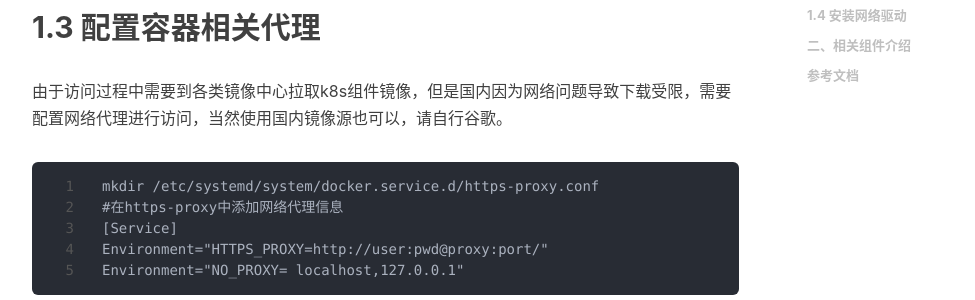
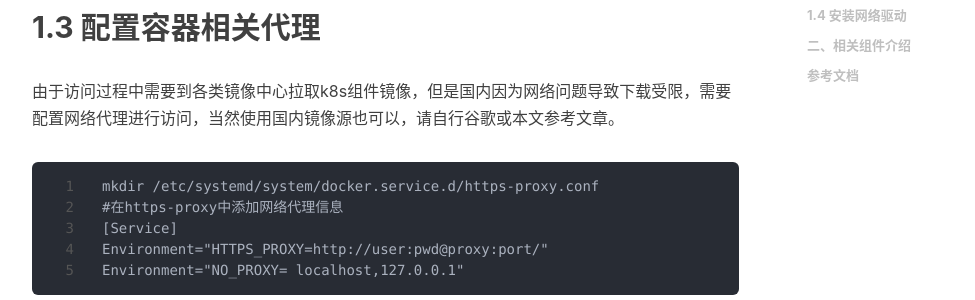
Before and after one commit to shihai1991/shihai1991.github.io, a Jekyll site: the page built from _posts/2022-09-14-K8S deployment.md, in a window 1280 px wide and 900 px high, scrolled down 1787 px. Shown: the part 179-479 px from the top of the window, without its empty margins (233-1208 px from the left). Built offline with Jekyll 4.4.1, drawn with Linux system fonts in a browser that asks for light colours; nearby versions of some CDN libraries; comment, search, counter and statistics services are not loaded.

Commit message:
Update 2022-09-14-K8S deployment.md

````diff
--- a/_posts/2022-09-14-K8S deployment.md
+++ b/_posts/2022-09-14-K8S deployment.md
@@ -65,7 +65,7 @@ yum install -y kubectl kubelet kubeadm
 
 
 ## 1.3 配置容器相关代理
-由于访问过程中需要到各类镜像中心拉取k8s组件镜像，但是国内因为网络问题导致下载受限，需要配置网络代理进行访问，当然使用国内镜像源也可以，请自行谷歌。
+由于访问过程中需要到各类镜像中心拉取k8s组件镜像，但是国内因为网络问题导致下载受限，需要配置网络代理进行访问，当然使用国内镜像源也可以，请自行谷歌或本文参考文章。
 ```
 mkdir /etc/systemd/system/docker.service.d/https-proxy.conf
 #在https-proxy中添加网络代理信息
````
